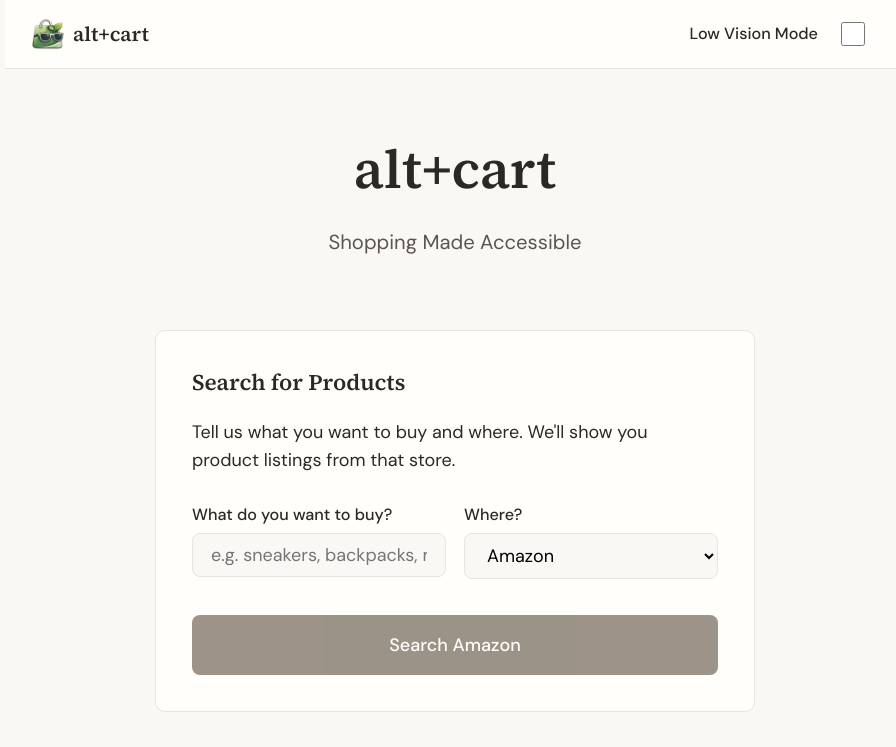
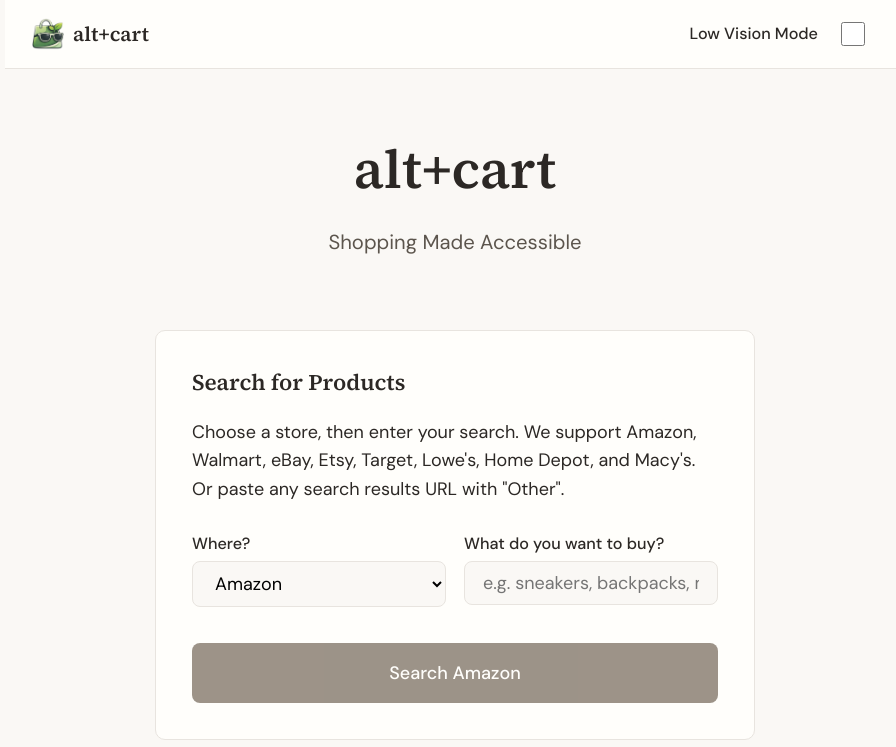
Before and after one commit to Supernova-45/Alt-Cart, a React (Vite) app in the folder web/: page / in a window 1280 px wide. Shown: the top 747 px of the page, without its empty margins (185-1081 px from the left). Built offline with nearby package versions, Linux system fonts and the light colour scheme.

Commit message:
enable sorting on homepage for more websites

```diff
--- a/web/src/routes/Landing.tsx
+++ b/web/src/routes/Landing.tsx
@@ -7,31 +7,53 @@ import { urlToDemo } from "../lib/urlToDemo";
 const SEARCH_SITES = [
   { value: "amazon", label: "Amazon", baseUrl: "https://www.amazon.com/s?k=" },
   { value: "walmart", label: "Walmart", baseUrl: "https://www.walmart.com/search?q=" },
+  { value: "ebay", label: "eBay", baseUrl: "https://www.ebay.com/sch/i.html?_nkw=" },
+  { value: "etsy", label: "Etsy", baseUrl: "https://www.etsy.com/search?q=" },
+  { value: "target", label: "Target", baseUrl: "https://www.target.com/s?searchTerm=" },
+  { value: "lowes", label: "Lowe's", baseUrl: "https://www.lowes.com/search?searchTerm=" },
+  { value: "homedepot", label: "Home Depot", baseUrl: "https://www.homedepot.com/s/" },
+  { value: "macys", label: "Macy's", baseUrl: "https://www.macys.com/shop/search?keyword=" },
+  { value: "other", label: "Other (paste URL)", baseUrl: null },
 ] as const;
 
-function buildSearchUrl(query: string, site: (typeof SEARCH_SITES)[number]["value"]): string {
+type SearchSiteValue = (typeof SEARCH_SITES)[number]["value"];
+
+function buildSearchUrl(
+  query: string,
+  site: SearchSiteValue,
+  customUrl?: string
+): string {
+  if (site === "other" && customUrl?.trim()) {
+    return customUrl.trim();
+  }
   const entry = SEARCH_SITES.find((s) => s.value === site);
-  if (!entry) return "";
+  if (!entry || !entry.baseUrl) return "";
   return entry.baseUrl + encodeURIComponent(query.trim());
 }
 
 export function Landing() {
   const [url, setUrl] = useState("");
   const [searchQuery, setSearchQuery] = useState("");
-  const [searchSite, setSearchSite] = useState<(typeof SEARCH_SITES)[number]["value"]>("amazon");
+  const [searchSite, setSearchSite] = useState<SearchSiteValue>("amazon");
+  const [customSearchUrl, setCustomSearchUrl] = useState("");
   const [loading, setLoading] = useState(false);
   const [searchLoading, setSearchLoading] = useState(false);
   const [error, setError] = useState<string | null>(null);
   const navigate = useNavigate();
 
+  const isOther = searchSite === "other";
+  const canSearch =
+    isOther ? customSearchUrl.trim().length > 0 : searchQuery.trim().length > 0;
+
   function handleSearchSubmit(e: FormEvent) {
     e.preventDefault();
-    const trimmed = searchQuery.trim();
-    if (!trimmed) return;
+    if (!canSearch) return;
     setSearchLoading(true);
     setError(null);
-    const searchUrl = buildSearchUrl(trimmed, searchSite);
-    navigate(`/extract-search?url=${encodeURIComponent(searchUrl)}`);
+    const searchUrl = buildSearchUrl(searchQuery, searchSite, customSearchUrl);
+    if (searchUrl) {
+      navigate(`/extract-search?url=${encodeURIComponent(searchUrl)}`);
+    }
     setSearchLoading(false);
   }
 
@@ -83,29 +105,17 @@ export function Landing() {
         <section className="search-section url-input-section">
           <h2>Search for Products</h2>
           <p>
-            Tell us what you want to buy and where. We&apos;ll show you product listings from that store.
+            Choose a store, then enter your search. We support Amazon, Walmart, eBay, Etsy, Target, Lowe&apos;s, Home Depot, and Macy&apos;s. Or paste any search results URL with &quot;Other&quot;.
           </p>
 
           <form onSubmit={handleSearchSubmit} className="url-form">
             <div className="form-row">
               <div className="form-group form-group--flex">
-                <label htmlFor="search-query">What do you want to buy?</label>
-                <input
-                  id="search-query"
-                  type="text"
-                  value={searchQuery}
-                  onChange={(e) => setSearchQuery(e.target.value)}
-                  placeholder="e.g. sneakers, backpacks, monitors"
-                  disabled={searchLoading}
-                  autoComplete="off"
-                />
-              </div>
-              <div className="form-group form-group--flex">
                 <label htmlFor="search-site">Where?</label>
                 <select
                   id="search-site"
                   value={searchSite}
-                  onChange={(e) => setSearchSite(e.target.value as (typeof SEARCH_SITES)[number]["value"])}
+                  onChange={(e) => setSearchSite(e.target.value as SearchSiteValue)}
                   disabled={searchLoading}
                   aria-label="Select store"
                 >
@@ -116,9 +126,42 @@ export function Landing() {
                   ))}
                 </select>
               </div>
+              {isOther ? (
+                <div className="form-group form-group--flex" style={{ flex: 1 }}>
+                  <label htmlFor="custom-search-url">Search URL</label>
+                  <input
+                    id="custom-search-url"
+                    type="text"
+                    inputMode="url"
+                    value={customSearchUrl}
+                    onChange={(e) => setCustomSearchUrl(e.target.value)}
+                    placeholder="https://www.example.com/search?q=..."
+                    disabled={searchLoading}
+                    autoComplete="off"
+                    aria-label="Paste search results page URL"
+                  />
+                </div>
+              ) : (
+                <div className="form-group form-group--flex" style={{ flex: 1 }}>
+                  <label htmlFor="search-query">What do you want to buy?</label>
+                  <input
+                    id="search-query"
+                    type="text"
+                    value={searchQuery}
+                    onChange={(e) => setSearchQuery(e.target.value)}
+                    placeholder="e.g. sneakers, backpacks, monitors"
+                    disabled={searchLoading}
+                    autoComplete="off"
+                  />
+                </div>
+              )}
             </div>
-            <button type="submit" disabled={searchLoading || !searchQuery.trim()} className="btn-primary">
-              {searchLoading ? "Searching..." : `Search ${SEARCH_SITES.find((s) => s.value === searchSite)?.label ?? ""}`}
+            <button type="submit" disabled={searchLoading || !canSearch} className="btn-primary">
+              {searchLoading
+                ? "Searching..."
+                : isOther
+                  ? "Search this page"
+                  : `Search ${SEARCH_SITES.find((s) => s.value === searchSite)?.label ?? ""}`}
             </button>
           </form>
         </section>
```
